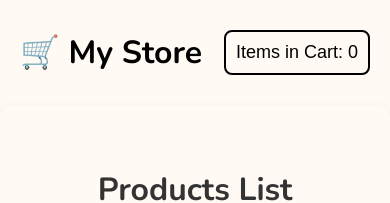
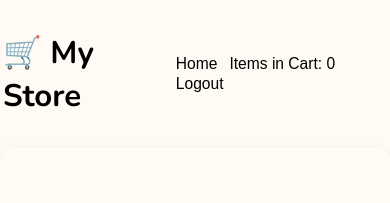
Before and after one commit to PavitrankMishra/Shopper-Stop, a React (Vite) app: page / in a window 390 px wide. Shown: the top 203 px of the page. Built offline with nearby package versions, Linux system fonts and the light colour scheme; no server answers; a web font is replaced by a local one.

Commit message:
"feat: Implemented styling for header"

```diff
--- a/src/Components/Header.jsx
+++ b/src/Components/Header.jsx
@@ -12,10 +12,16 @@ const Header = ({ cartItems }) => {
 
   return (
     <header className={styles.headerContainer}>
-      <h1>🛒 My Store</h1>
-      <button onClick={handleCartClick} className={styles.cartButton}>
-        Items in Cart: {cartCount}
-      </button>
+      <div className={styles.headLeft}>
+        <h1>🛒 My Store</h1>
+      </div>
+      <div className={styles.headRight}>
+        <button>Home</button>
+        <button onClick={handleCartClick} className={styles.cartButton}>
+          Items in Cart: {cartCount}
+        </button>
+        <button>Logout</button>
+      </div>
     </header>
   );
 };
--- a/src/Components/Header.module.css
+++ b/src/Components/Header.module.css
@@ -1,8 +1,8 @@
 .headerContainer {
   display: flex;
   align-items: center;
-  justify-content: space-between;
-  padding: 10px 20px;
+  justify-content: flex-start;
+  padding: 10px 3px;
   background-color: #fffaf4;
 }
 
@@ -12,7 +12,7 @@
   border: none;
   font-size: 18px;
   border: 2px solid black;
-  padding: 10px;
+  /* padding: 10px; */
   border-radius: 8px;
 }
 
@@ -24,5 +24,14 @@
 @media (max-width: 480px) {
   .headerContainer {
     justify-content: space-between;
+    font-size: 8px;
+  }
+
+  .headerContainer .headLeft {
+    font-size: 4vw;
+  }
+  .headerContainer button {
+    font-size: 4vw;
+    border: none;
   }
 }
```
